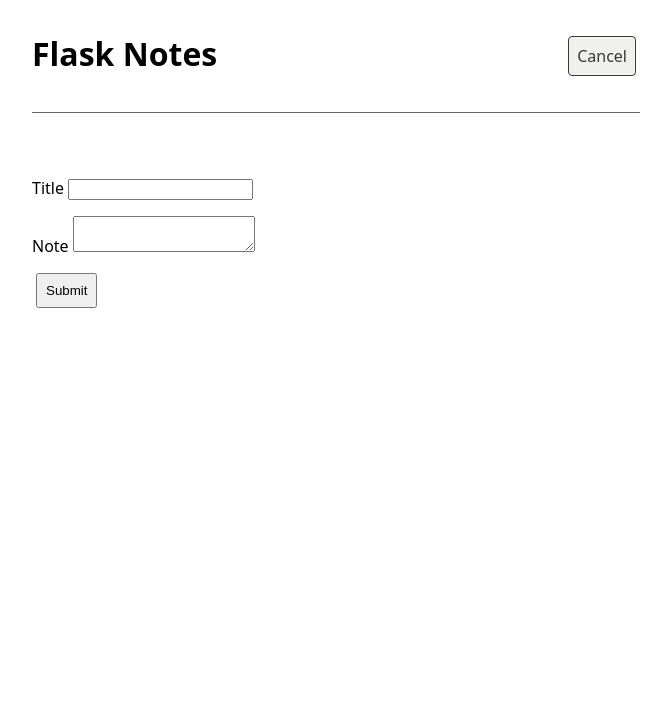
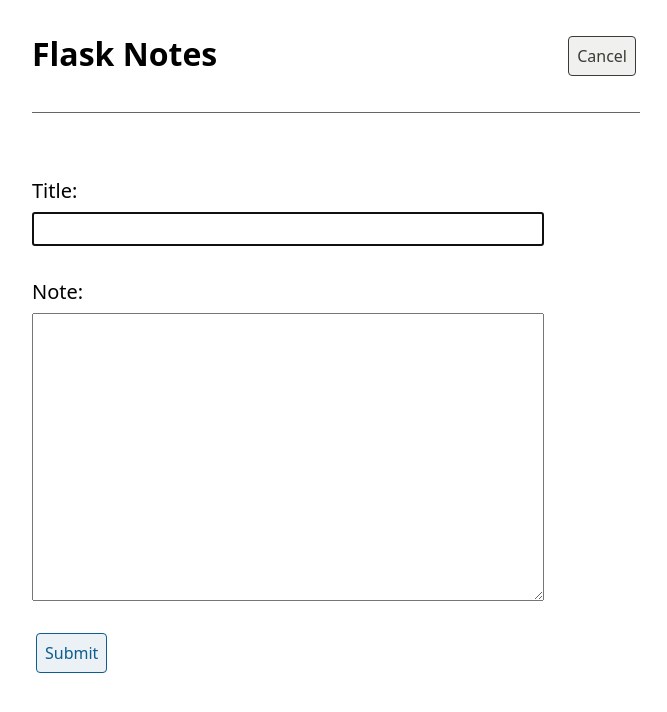
Before and after one commit to brodkewitz/flask-notes-app, a Flask app: page /edit in a window 1280 px wide. Shown: the top 712 px of the page, without its empty margins (304-971 px from the left). Run offline with Flask 2, Linux system fonts and the light colour scheme.

Commit message:
Style the edit note form

```diff
--- a/app/static/style.css
+++ b/app/static/style.css
@@ -22,6 +22,7 @@ img {
 
 :root {
 	--note-color-bg: hsla(49, 100%, 80%, 1);
+	--note-accent-color: hsla(49, 75%, 65%, 1);
 	--ui-border-color: hsla(0, 0%, 40%, 1);
 	--ui-action-new-fg: hsla(202, 86%, 30%, 1);
 	--ui-action-new-bg: hsla(202, 29%, 94%, 1);
@@ -41,6 +42,8 @@ button {
 	display: block;
 	margin: 0.25rem;
 	padding: 0.5rem;
+	font-family: inherit;
+	font-size: 100%;
 }
 
 /* Actions may be links or buttons. This is an non-comprehensive reset
@@ -135,3 +138,37 @@ main {}
 	background-color: var(--ui-action-neutral-bg);
 	color: var(--ui-action-neutral-fg);
 }
+
+.action.submit {
+	background-color: var(--ui-action-new-bg);
+	color: var(--ui-action-new-fg);
+}
+
+label, input, textarea {
+	display: block;
+	font-family: inherit;
+	font-size: 100%;
+}
+
+label {
+	margin-bottom: .5rem;
+	font-size: 1.25rem;
+}
+
+input {
+	padding: 0.25em;
+	width: 32em;
+	margin-bottom: 2rem;
+	accent-color: var(--note-accent-color);
+}
+
+textarea {
+	padding: 0.25em;
+	width: 32em;
+	height: 18em;
+	margin-bottom: 2rem;
+	accent-color: var(--note-accent-color);
+	overflow: auto;
+	/* Restrict input resizing to height only */
+	resize: vertical;
+}
--- a/app/templates/edit.html
+++ b/app/templates/edit.html
@@ -2,14 +2,28 @@
 {% block header_action %}<a class="action cancel" href="{{ url_for('index') }}">Cancel</a>{% endblock %}
 {% block content %}
 		<form>
-			<p>
-				<label for="note-title">Title</label>
-				<input type="text" name="title" id="note-title">
-			</p>
-			<p>
-				<label for="note-body">Note</label>
-				<textarea name="body" id="note-body"></textarea>
-			</p>
-			<button type="submit">Submit</button>
+			<label for="note-title">Title:</label>
+			<input
+				type="text"
+				name="title"
+				id="note-title"
+				required
+				maxlength="80"
+				autofocus
+			>
+
+			<label for="note-body">Note:</label>
+			<textarea
+				name="body"
+				id="note-body"
+				required
+				maxlength="4000"
+				spellcheck="true"
+			></textarea>
+
+			<button
+				class="action submit"
+				type="submit"
+			>Submit</button>
 	</form>
 {% endblock %}
```
